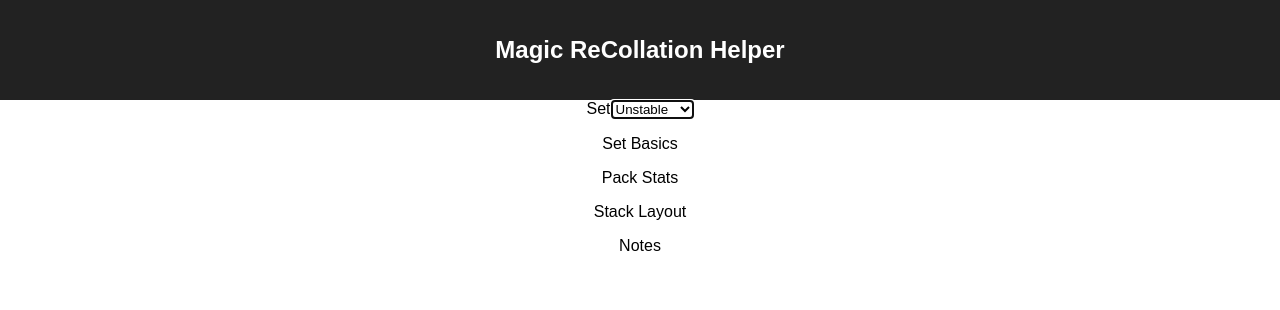
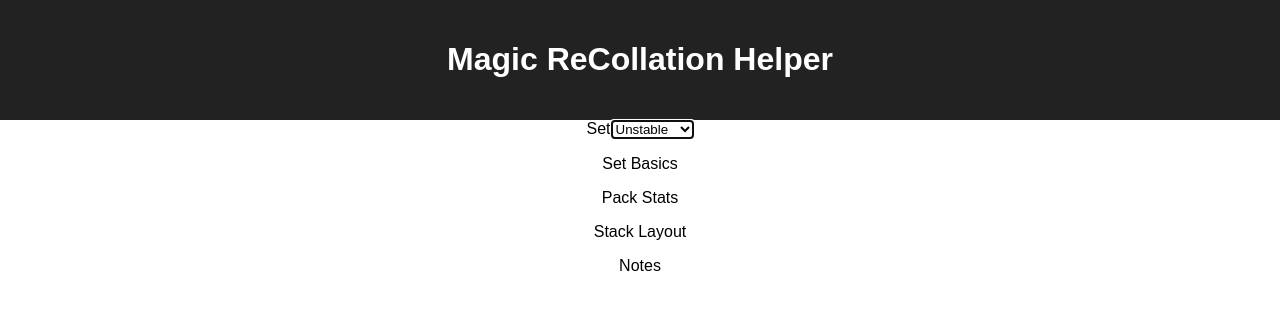
Before and after one commit to Chrono831/magic-recollation-helper, a React (Create React App) app: page / in a window 1280 px wide. Shown: the top 310 px of the page. Built offline with nearby package versions, Linux system fonts and the light colour scheme.

Commit message:
prettier and code cleanup

```diff
--- a/public/index.html
+++ b/public/index.html
@@ -1,4 +1,5 @@
 <!DOCTYPE html>
+<!--suppress HtmlUnknownTarget, HtmlUnknownTarget, HtmlUnknownTarget, HtmlUnknownTarget -->
 <html lang="en">
   <head>
     <meta charset="utf-8">
--- a/src/App.css
+++ b/src/App.css
@@ -7,11 +7,3 @@
   padding: 20px;
   color: white;
 }
-
-.App-title {
-  font-size: 1.5em;
-}
-
-.App-intro {
-  font-size: large;
-}
--- a/src/App.js
+++ b/src/App.js
@@ -1,5 +1,4 @@
-import React, { Component } from "react";
-import logo from "./logo.svg";
+import React, {Component} from "react";
 import "./App.css";
 import Title from "./Title";
 import SetSelector from "./SetSelector";
--- a/src/SetSelector.css
+++ b/src/SetSelector.css
@@ -1,3 +1,2 @@
 .SetSelector {
-
 }
--- a/src/SetSelector.js
+++ b/src/SetSelector.js
@@ -1,16 +1,26 @@
-import React from 'react';
+import React from "react";
 
 const setList = [
-    { name : "Unstable", code : "UST"},
-    { name : "Dominaria", code : "DOM"},
-    { name : "Theros", code : "THS"},
+    {name: "Unstable", code: "UST"},
+    {name: "Dominaria", code: "DOM"},
+    {name: "Theros", code: "THS"}
 ];
 
-const SetSelector = (props) => <div class="SetSelector">
+const SetSelector = props => (
+    <div className="SetSelector">
     <span className={"SetSelector-title"}>Set</span>
     <select autoFocus={true} required={true} className={"SetSelector-select"}>
-        {setList.map(set => <option className={"SetSelector-option"} key={set.code} value={set.code}>{set.name}</option> )}
+        {setList.map(set => (
+            <option
+                className={"SetSelector-option"}
+                key={set.code}
+                value={set.code}
+            >
+                {set.name}
+            </option>
+        ))}
     </select>
-</div>;
+    </div>
+);
 
 export default SetSelector;
--- a/src/registerServiceWorker.js
+++ b/src/registerServiceWorker.js
@@ -19,9 +19,13 @@
 );
 
 export default function register() {
-  if (process.env.NODE_ENV === "production" && "serviceWorker" in navigator) {
+    // noinspection JSUnresolvedVariable
+    if (process.env.NODE_ENV === "production" && "serviceWorker" in navigator) {
     // The URL constructor is available in all browsers that support SW.
-    const publicUrl = new URL(process.env.PUBLIC_URL, window.location);
+        // noinspection JSCheckFunctionSignatures
+        // noinspection JSUnresolvedVariable
+        // noinspection JSCheckFunctionSignatures
+        const publicUrl = new URL(process.env.PUBLIC_URL, window.location);
     if (publicUrl.origin !== window.location.origin) {
       // Our service worker won't work if PUBLIC_URL is on a different origin
       // from what our page is served on. This might happen if a CDN is used to
@@ -30,7 +34,8 @@
     }
 
     window.addEventListener("load", () => {
-      const swUrl = `${process.env.PUBLIC_URL}/service-worker.js`;
+        // noinspection JSUnresolvedVariable
+        const swUrl = `${process.env.PUBLIC_URL}/service-worker.js`;
 
       if (isLocalhost) {
         // This is running on localhost. Lets check if a service worker still exists or not.
@@ -112,7 +117,8 @@
 export function unregister() {
   if ("serviceWorker" in navigator) {
     navigator.serviceWorker.ready.then(registration => {
-      registration.unregister();
+        // noinspection JSIgnoredPromiseFromCall
+        registration.unregister();
     });
   }
 }
```
Also changed, not shown: src/Title.js (+4 -3 lines), 1 other file (tests, documents, lock files or other folders).
